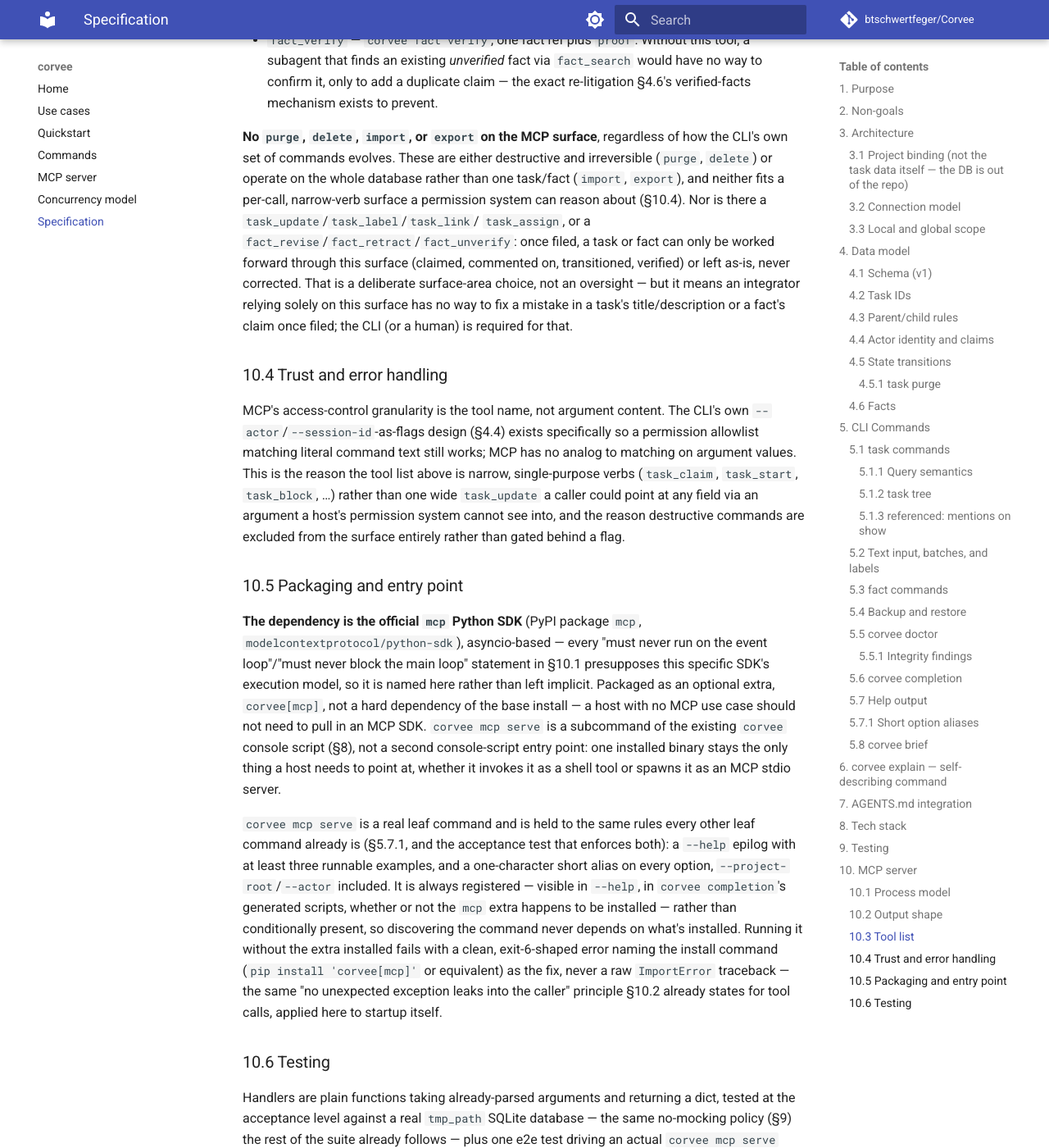
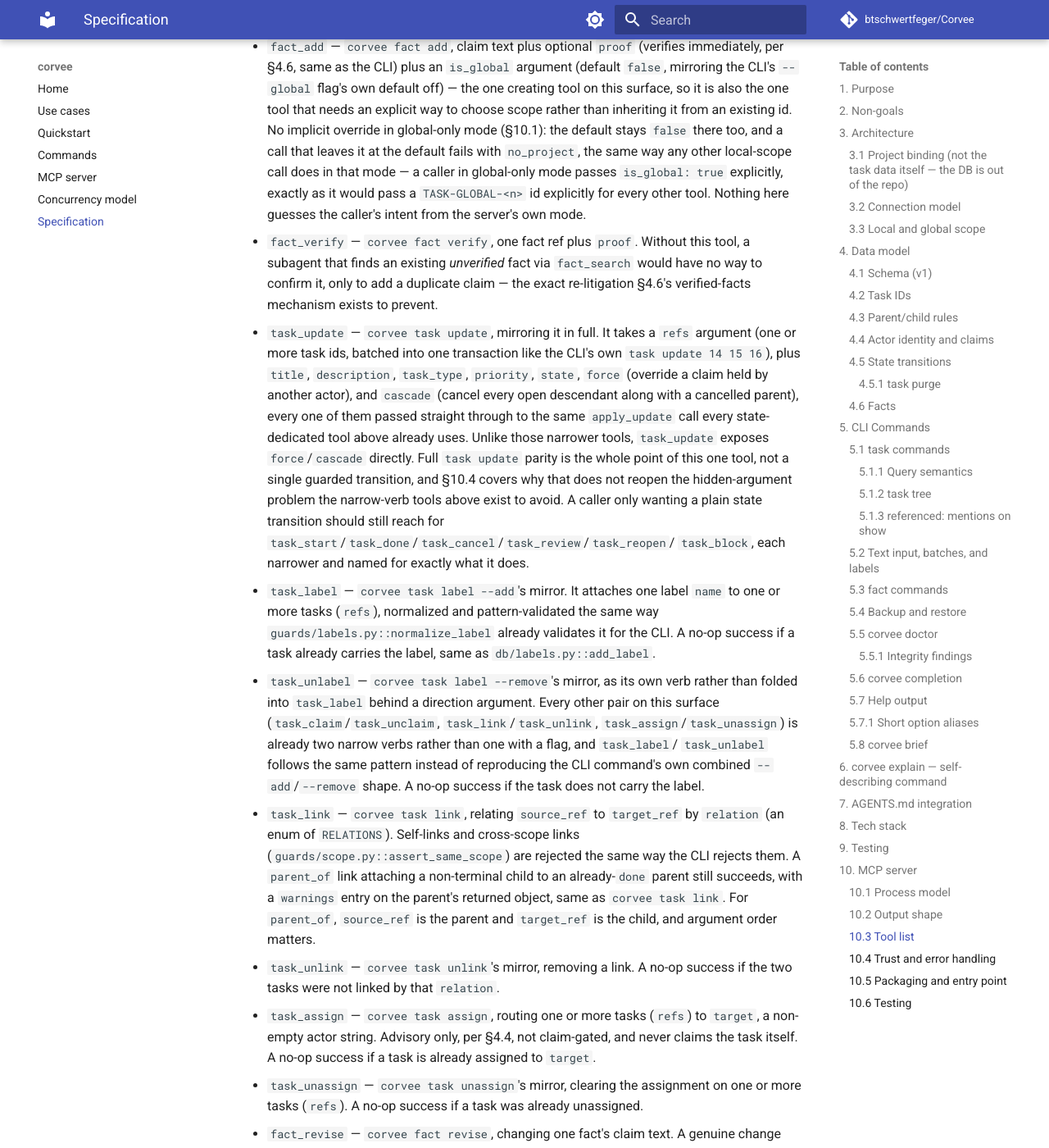
Before and after one commit to btschwertfeger/Corvee, an MkDocs documentation site: the page built from docs/spec.md, in a window 1280 px wide and 1400 px high, scrolled down 52671 px. Shown: the whole window at 82% size. Built offline with MkDocs 1.6.1 and Material for MkDocs 9.7.7, drawn with Linux system fonts in a browser that asks for light colours; comment, search, counter and statistics services are not loaded; some of the changed text lies outside the part shown.

Commit message:
Extend the MCP spec for full task/fact mutation parity with the CLI

```diff
--- a/docs/spec.md
+++ b/docs/spec.md
@@ -2198,22 +2198,32 @@ bullet below). `result` happens to use the same key name the SDK's own
 auto-wrap would have produced for a bare list return, but it is no
 longer that auto-wrap: both tools now compute the whole dict explicitly.
 A caller should read `structuredContent.result`/`structuredContent.omitted`
-directly rather than reassembling anything from `content`. A ref-taking
-tool (`task_claim`,
-`task_start`, `task_done`, `task_block`, ...) returns that one row's
-`to_dict()`, a single dict, `warnings` key included where `to_dict()`
-sets one. **`task_done`/`task_block` never return `apply_update`'s
-cascade array**, unlike the CLI's own `task update --cascade`: neither
-tool exposes a `cascade` argument, `apply_update` only ever cascades when
-called with `cascade=True` *and* the target state is `cancelled`
-(`db/tasks.py`), and neither condition can occur through either tool —
-`task_done`/`task_block` target `done`/`blocked`, never `cancelled`.
-Every ref-taking tool
-argument is a single ref (a plain string), not a batch: the CLI's own
-multi-id, one-transaction batching (`claim 14 15 16`) has no MCP
-equivalent — a caller wanting that makes one tool call per
-id — which keeps every tool's result shape uniform rather than
-conditional on how many ids came in.
+directly rather than reassembling anything from `content`. A tool that
+takes a single ref (`task_claim`, `task_start`, `task_done`, `task_block`,
+`fact_revise`, `fact_retract`, `fact_unverify`, ...) returns that one
+row's `to_dict()`, a single dict, `warnings` key included where
+`to_dict()` sets one. **`task_done`/`task_block` never return
+`apply_update`'s cascade array**, unlike the CLI's own `task update
+--cascade`: neither tool exposes a `cascade` argument, `apply_update`
+only ever cascades when called with `cascade=True` *and* the target
+state is `cancelled` (`db/tasks.py`), and neither condition can occur
+through either tool — `task_done`/`task_block` target `done`/`blocked`,
+never `cancelled`.
+
+A tool mirroring a CLI command that itself batches several `task_refs`
+into one transaction (`task_update`, `task_label`, `task_unlabel`,
+`task_assign`, `task_unassign`) takes a `refs` argument instead of a
+single `ref`, one or more ids all sharing one scope, parsed by the same
+`parse_task_refs` the CLI command already calls. That tool returns
+`{"result": [<to_dict()>, ...]}` instead of a single dict, the same
+shape `fact_search`/`task_search` already use, so the result shape never
+depends on how many ids a caller happened to pass. `task_update`'s own
+`cascade` array lands in that same list, in the order `apply_update`
+produces it, the MCP equivalent of the CLI's own `results.extend(updated)`.
+`task_link`/`task_unlink` return the same `{"result": [...]}` shape for a
+different reason. Each call names two distinct refs, `source_ref` and
+`target_ref`, not a batch of the same kind, so there are always two
+objects to report.
 
 **A tool function's declared return type is the success shape only,
 never a union including `CallToolResult`** — the SDK explicitly rejects
@@ -2279,14 +2289,14 @@ matching on it (CLI or MCP) sees the same text either way.
 
 ### 10.3 Tool list
 
-Seventeen tools. Every ref-taking tool accepts the same `TASK-<n>`/
+Twenty-seven tools. Every ref-taking tool accepts the same `TASK-<n>`/
 `TASK-GLOBAL-<n>`/`FACT-<n>`/`FACT-GLOBAL-<n>` forms the CLI accepts and
 resolves scope the same way (§4.2, §4.6), since `--project-root` fixes
 which *local* database is in play but never removes the global one.
-Twelve tools write an event and accept an optional `session_id`, falling
-back to the server's own resolved default when omitted (§10.1); the
-remaining five — `brief`, `fact_search`, `task_search`, `task_show`, and
-`fact_show` — write nothing and do not accept it at all.
+Twenty-two tools write an event and accept an optional `session_id`,
+falling back to the server's own resolved default when omitted (§10.1);
+the remaining five — `brief`, `fact_search`, `task_search`, `task_show`,
+and `fact_show` — write nothing and do not accept it at all.
 Every parameter on every tool carries a JSON schema `description`, and
 every closed-choice argument (`scope`, `task_type`, `priority`) also
 carries an `enum` of its valid values, so a host can surface both to the
@@ -2502,32 +2512,104 @@ depending on which parameter was wrong.
   `fact_search` would have no way to confirm it, only to add a duplicate
   claim — the exact re-litigation §4.6's verified-facts mechanism exists to
   prevent.
+- `task_update` — `corvee task update`, mirroring it in full. It takes a
+  `refs` argument (one or more task ids, batched into one transaction
+  like the CLI's own `task update 14 15 16`), plus `title`,
+  `description`, `task_type`, `priority`, `state`, `force` (override a
+  claim held by another actor), and `cascade` (cancel every open
+  descendant along with a cancelled parent), every one of them passed
+  straight through to the same `apply_update` call every state-dedicated
+  tool above already uses. Unlike those narrower tools, `task_update`
+  exposes `force`/`cascade` directly. Full `task update` parity is the
+  whole point of this one tool, not a single guarded transition, and
+  §10.4 covers why that does not reopen the hidden-argument problem the
+  narrow-verb tools above exist to avoid. A caller only wanting a plain
+  state transition should still reach for
+  `task_start`/`task_done`/`task_cancel`/`task_review`/`task_reopen`/
+  `task_block`, each narrower and named for exactly what it does.
+- `task_label` — `corvee task label --add`'s mirror. It attaches one
+  label `name` to one or more tasks (`refs`), normalized and
+  pattern-validated the same way `guards/labels.py::normalize_label`
+  already validates it for the CLI. A no-op success if a task already
+  carries the label, same as `db/labels.py::add_label`.
+- `task_unlabel` — `corvee task label --remove`'s mirror, as its own
+  verb rather than folded into `task_label` behind a direction argument.
+  Every other pair on this surface (`task_claim`/`task_unclaim`,
+  `task_link`/`task_unlink`, `task_assign`/`task_unassign`) is already
+  two narrow verbs rather than one with a flag, and `task_label`/
+  `task_unlabel` follows the same pattern instead of reproducing the CLI
+  command's own combined `--add`/`--remove` shape. A no-op success if the
+  task does not carry the label.
+- `task_link` — `corvee task link`, relating `source_ref` to `target_ref`
+  by `relation` (an enum of `RELATIONS`). Self-links and cross-scope
+  links (`guards/scope.py::assert_same_scope`) are rejected the same way
+  the CLI rejects them. A `parent_of` link attaching a non-terminal child
+  to an already-`done` parent still succeeds, with a `warnings` entry on
+  the parent's returned object, same as `corvee task link`. For
+  `parent_of`, `source_ref` is the parent and `target_ref` is the child,
+  and argument order matters.
+- `task_unlink` — `corvee task unlink`'s mirror, removing a link. A
+  no-op success if the two tasks were not linked by that `relation`.
+- `task_assign` — `corvee task assign`, routing one or more tasks
+  (`refs`) to `target`, a non-empty actor string. Advisory only, per
+  §4.4, not claim-gated, and never claims the task itself. A no-op
+  success if a task is already assigned to `target`.
+- `task_unassign` — `corvee task unassign`'s mirror, clearing the
+  assignment on one or more tasks (`refs`). A no-op success if a task was
+  already unassigned.
+- `fact_revise` — `corvee fact revise`, changing one fact's claim text.
+  A genuine change resets a verified or retracted fact back to
+  `unverified`, the same reset `db/facts.py::revise_fact` already
+  applies for the CLI. The proof that verified the old claim says
+  nothing about the new one. A no-op success if `new_claim` is identical
+  to the current claim.
+- `fact_retract` — `corvee fact retract`, withdrawing one fact with an
+  optional `reason`. A retracted fact is excluded from `fact_search`'s
+  default results (`include_retracted` brings it back), the same way it
+  is excluded from `corvee fact list` by default, but `fact_verify`/
+  `fact_unverify`/`fact_revise` all still work on it and move it back
+  into the normal flow.
+- `fact_unverify` — `corvee fact unverify`, moving a verified fact back
+  to `unverified` with an optional `note`, clearing its `proof` the same
+  way `db/facts.py::unverify_fact` already does for the CLI.
 
 **No `purge`, `delete`, `import`, or `export` on the MCP surface**,
-regardless of how the CLI's own set of commands evolves. These are either
-destructive and irreversible (`purge`, `delete`) or operate on the whole
-database rather than one task/fact (`import`, `export`), and neither fits
-a per-call, narrow-verb surface a permission system can reason about
-(§10.4). Nor is there a `task_update`/`task_label`/`task_link`/
-`task_assign`, or a `fact_revise`/`fact_retract`/`fact_unverify`: once
-filed, a task or fact can only be worked forward through this surface
-(claimed, commented on, transitioned, verified) or left as-is, never
-corrected. That is a deliberate surface-area choice, not an oversight —
-but it means an integrator relying solely on this surface has no way to
-fix a mistake in a task's title/description or a fact's claim once
-filed; the CLI (or a human) is required for that.
+regardless of how the CLI's own set of commands evolves. These are
+either destructive and irreversible (`purge`, `delete`) or operate on
+the whole database rather than one task/fact (`import`, `export`), a
+materially different trust and permission question from correcting a
+single task or fact already on this surface (§10.4), and neither fits a
+per-call surface a permission system can reason about one tool call at a
+time.
 
 ### 10.4 Trust and error handling
 
 MCP's access-control granularity is the tool name, not argument content.
 The CLI's own `--actor`/`--session-id`-as-flags design (§4.4) exists
 specifically so a permission allowlist matching literal command text still
-works; MCP has no analog to matching on argument values. This is the
-reason the tool list above is narrow, single-purpose verbs
-(`task_claim`, `task_start`, `task_block`, …) rather than one wide
-`task_update` a caller could point at any field via an argument a host's
-permission system cannot see into, and the reason destructive commands are
-excluded from the surface entirely rather than gated behind a flag.
+works; MCP has no analog to matching on argument values. This is why
+every tool on the surface is a fixed, individually named verb with its
+own closed set of individually named parameters, never a generic
+mechanism that takes a field name and a value as arguments a host's
+permission system cannot see into. A caller approved to call
+`task_update`, for instance, is approved for exactly the fields its
+schema declares (`title`, `description`, `task_type`, `priority`,
+`state`, `force`, `cascade`), not an arbitrary one chosen at call time.
+
+`force` lives on `task_claim`, `task_unclaim`, and `task_update` because
+each exposes it as a named, schema-visible, `description`-carrying
+argument, not one smuggled behind a tool whose own name gives no hint it
+is possible. It stays off every single-transition tool below
+`task_update` (`task_start`, `task_done`, `task_cancel`, `task_review`,
+`task_reopen`, `task_block`) for a narrower reason. Each of those names
+reads as a harmless state move, so a hidden `force` there would let a
+caller steal a claim through a tool whose name alone suggests nothing of
+the kind (§10.3's `task_claim` bullet). Destructive, whole-database
+commands (`purge`, `delete`, `import`, `export`) stay excluded from the
+surface entirely rather than gated behind a flag, a different and
+stronger case (§10.3). `purge`/`delete` are irreversible, and
+`import`/`export` act on the whole database rather than one task or fact
+already reachable here.
 
 ### 10.5 Packaging and entry point
 
```
Also changed, not shown: other parts of docs/spec.md (+1 -1 lines).
